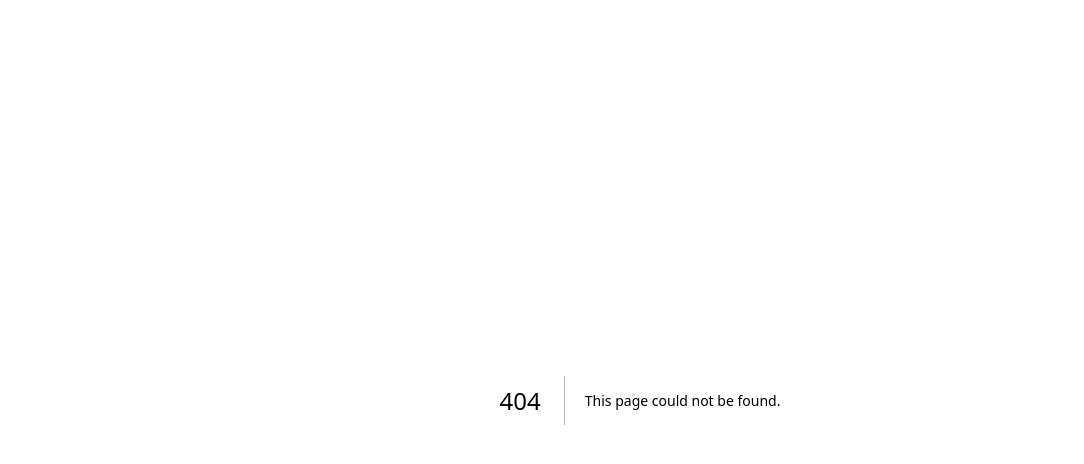
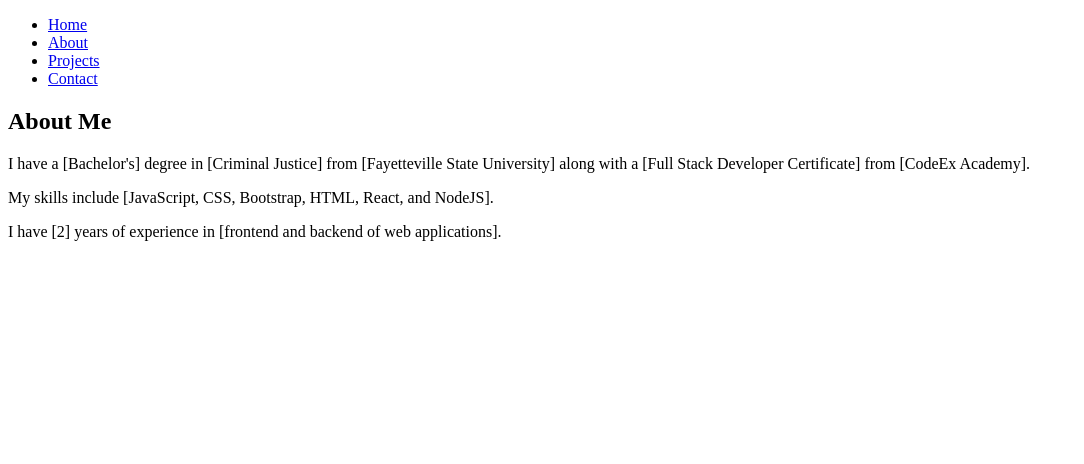
Before and after one commit to tlmoody84/library-management-demo, a Next.js app: page /about in a window 1280 px wide. Before the commit this address had no page. Shown: the top 464 px of the page, without its empty margins (0-1084 px from the left). Built offline with nearby package versions, Linux system fonts and the light colour scheme.

Commit message:
created an about file with a little information about myself

```diff
--- a/components/Navigation.js
+++ b/components/Navigation.js
@@ -1,12 +1,25 @@
 import React from 'react';
+import Link from 'next/link'; // for internal linking
 
-const Welcome = () => {
+const Navigation = () => {
     return (
-        <div className="welcome">
-            <h1>Welcome to my Portfolio!</h1>
-            <p>I'm a passionate [Your field] with [brief description of yourself].</p>
-        </div>
+        <nav>
+            <ul>
+                <li>
+                    <Link href="/">Home</Link>
+                </li>
+                <li>
+                    <Link href="/about">About</Link>
+                </li>
+                <li>
+                    <Link href="/projects">Projects</Link>
+                </li>
+                <li>
+                    <Link href="/contact">Contact</Link>
+                </li>
+            </ul>
+        </nav>
     );
 };
 
-export default Welcome;
+export default Navigation;
--- a/components/Welcome.js
+++ b/components/Welcome.js
@@ -4,7 +4,7 @@ const Welcome = () => {
     return (
         <div className="welcome">
             <h1>Welcome to my Portfolio!</h1>
-            <p>I'm a passionate [Your field] with [brief description of yourself].</p>
+            <p>I'm a passionate [certified full stack developer] with [9 months of boot camp coding education and experience. I am responsible, creative, open-minded, friendly and ambitious web developer. This is how I see myself, and hope you will give me a chance to prove my words in the job].</p>
         </div>
     );
 };
--- /dev/null
+++ b/pages/about.js
@@ -0,0 +1,19 @@
+import React from 'react';
+import Navigation from '../components/Navigation';
+
+const About = () => {
+    return (
+        <div>
+            <Navigation />
+            <div className="about">
+                <h2>About Me</h2>
+                <p>I have a [Bachelor's] degree in [Criminal Justice] from [Fayetteville State University] along with a [Full Stack Developer Certificate] from [CodeEx Academy].</p>
+                <p>My skills include [JavaScript, CSS, Bootstrap, HTML, React, and NodeJS].</p>
+                <p>I have [2] years of experience in [frontend and backend of web applications].</p>
+                {/* <img src="/images/your-image.jpg" alt="Your Photo" />  // Assuming image is in public folder */}
+            </div>
+        </div>
+    );
+};
+
+export default About;
```
